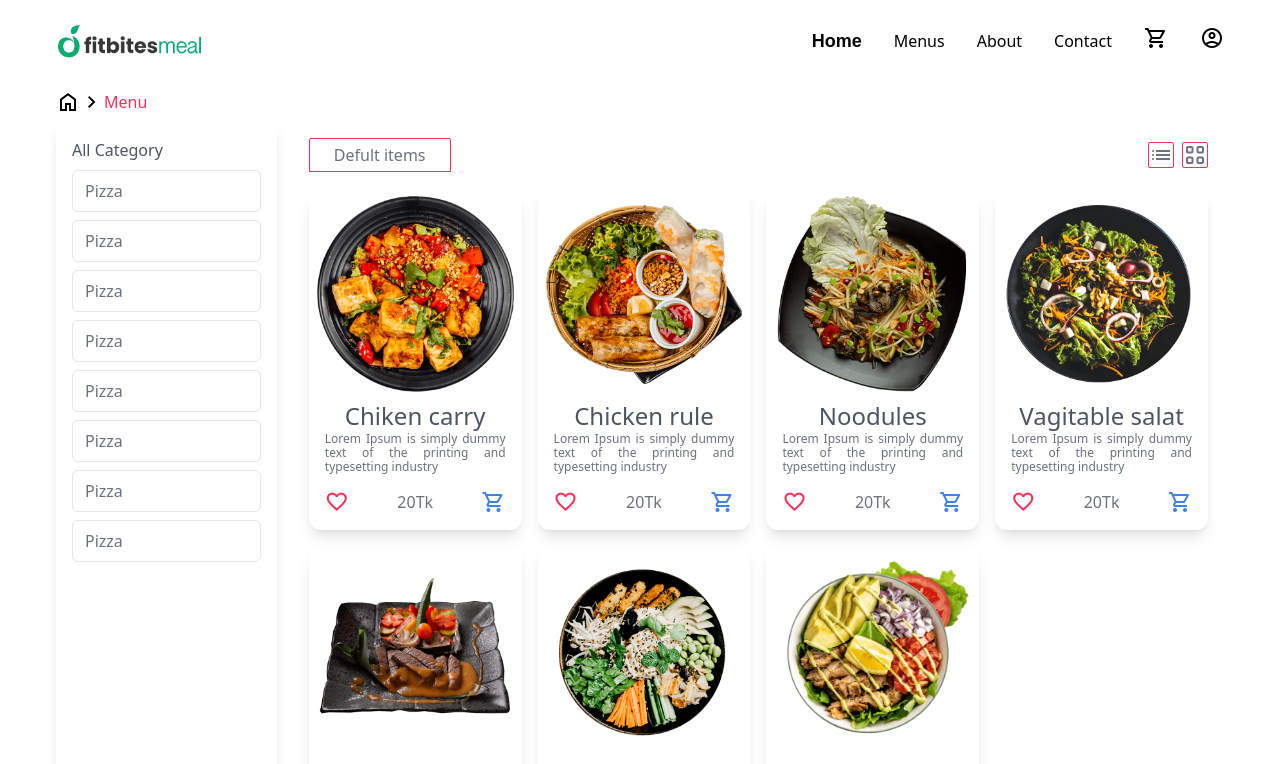
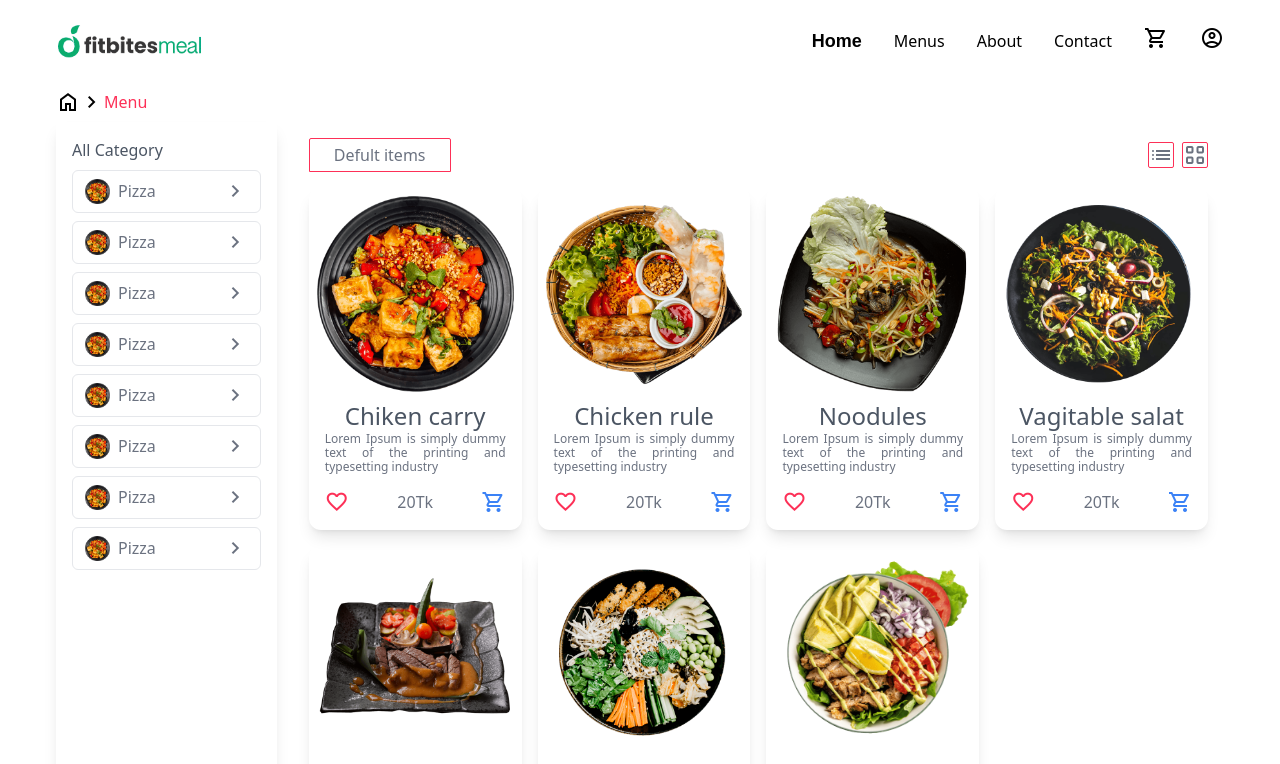
Before and after one commit to Bokhtiar/restura.com, a Next.js app: page /menu in a window 1280 px wide. Shown: the top 764 px of the page. Built offline with nearby package versions, Linux system fonts and the light colour scheme.

Commit message:
category sidebar desing updated

```diff
--- a/src/pages/menu/index.tsx
+++ b/src/pages/menu/index.tsx
@@ -1,12 +1,13 @@
 import { BreadCrumbs } from "@/components/breadCrumbs";
 import { Product } from "@/components/product";
 import { Title } from "@/components/title";
+import Image from "next/image";
 import Link from "next/link";
 import { useState } from "react";
 
 const Menu: React.FC = (): JSX.Element => {
   const [category, setCategory] = useState<boolean>(false);
-  const [col, setCol] = useState<number>(0)
+  const [col, setCol] = useState<number>(0);
 
   return (
     <>
@@ -17,15 +18,131 @@ const Menu: React.FC = (): JSX.Element => {
         <div className=" col-span-1 shadow-lg p-4">
           <span className="text-gray-600 text-md">All Category</span>
           <ul>
-            <li className="py-2 w-full border  px-3 rounded-md text-gray-500 hover:bg-primary hover:text-white my-2"> <Link href="" className="">Pizza</Link> </li>
-            <li className="py-2 w-full border  px-3 rounded-md text-gray-500 hover:bg-primary hover:text-white my-2"> <Link href="" className="">Pizza</Link> </li>
-            <li className="py-2 w-full border  px-3 rounded-md text-gray-500 hover:bg-primary hover:text-white my-2"> <Link href="" className="">Pizza</Link> </li>
-            <li className="py-2 w-full border  px-3 rounded-md text-gray-500 hover:bg-primary hover:text-white my-2"> <Link href="" className="">Pizza</Link> </li>
-            <li className="py-2 w-full border  px-3 rounded-md text-gray-500 hover:bg-primary hover:text-white my-2"> <Link href="" className="">Pizza</Link> </li>
-            <li className="py-2 w-full border  px-3 rounded-md text-gray-500 hover:bg-primary hover:text-white my-2"> <Link href="" className="">Pizza</Link> </li>
-            <li className="py-2 w-full border  px-3 rounded-md text-gray-500 hover:bg-primary hover:text-white my-2"> <Link href="" className="">Pizza</Link> </li>
-            <li className="py-2 w-full border  px-3 rounded-md text-gray-500 hover:bg-primary hover:text-white my-2"> <Link href="" className="">Pizza</Link> </li>
+            <li className="py-2 w-full border  px-3 rounded-md text-gray-500 hover:bg-primary hover:text-white my-2 flex justify-between gap-2">
+              <div className="flex gap-2">
+              <Image
+                src="/images/menu-item-1.png"
+                alt="Picture of the author"
+                width={25}
+                height={20}
+              />
+              <Link href="" className="">
+                Pizza
+              </Link>
+              </div>
+              <span className="material-symbols-outlined">chevron_right</span>
+            </li>
 
+            <li className="py-2 w-full border  px-3 rounded-md text-gray-500 hover:bg-primary hover:text-white my-2 flex justify-between gap-2">
+              <div className="flex gap-2">
+              <Image
+                src="/images/menu-item-1.png"
+                alt="Picture of the author"
+                width={25}
+                height={20}
+              />
+              <Link href="" className="">
+                Pizza
+              </Link>
+              </div>
+              <span className="material-symbols-outlined">chevron_right</span>
+            </li>
+
+
+            <li className="py-2 w-full border  px-3 rounded-md text-gray-500 hover:bg-primary hover:text-white my-2 flex justify-between gap-2">
+              <div className="flex gap-2">
+              <Image
+                src="/images/menu-item-1.png"
+                alt="Picture of the author"
+                width={25}
+                height={20}
+              />
+              <Link href="" className="">
+                Pizza
+              </Link>
+              </div>
+              <span className="material-symbols-outlined">chevron_right</span>
+            </li>
+
+
+            <li className="py-2 w-full border  px-3 rounded-md text-gray-500 hover:bg-primary hover:text-white my-2 flex justify-between gap-2">
+              <div className="flex gap-2">
+              <Image
+                src="/images/menu-item-1.png"
+                alt="Picture of the author"
+                width={25}
+                height={20}
+              />
+              <Link href="" className="">
+                Pizza
+              </Link>
+              </div>
+              <span className="material-symbols-outlined">chevron_right</span>
+            </li>
+
+
+            <li className="py-2 w-full border  px-3 rounded-md text-gray-500 hover:bg-primary hover:text-white my-2 flex justify-between gap-2">
+              <div className="flex gap-2">
+              <Image
+                src="/images/menu-item-1.png"
+                alt="Picture of the author"
+                width={25}
+                height={20}
+              />
+              <Link href="" className="">
+                Pizza
+              </Link>
+              </div>
+              <span className="material-symbols-outlined">chevron_right</span>
+            </li>
+
+
+            <li className="py-2 w-full border  px-3 rounded-md text-gray-500 hover:bg-primary hover:text-white my-2 flex justify-between gap-2">
+              <div className="flex gap-2">
+              <Image
+                src="/images/menu-item-1.png"
+                alt="Picture of the author"
+                width={25}
+                height={20}
+              />
+              <Link href="" className="">
+                Pizza
+              </Link>
+              </div>
+              <span className="material-symbols-outlined">chevron_right</span>
+            </li>
+
+
+            <li className="py-2 w-full border  px-3 rounded-md text-gray-500 hover:bg-primary hover:text-white my-2 flex justify-between gap-2">
+              <div className="flex gap-2">
+              <Image
+                src="/images/menu-item-1.png"
+                alt="Picture of the author"
+                width={25}
+                height={20}
+              />
+              <Link href="" className="">
+                Pizza
+              </Link>
+              </div>
+              <span className="material-symbols-outlined">chevron_right</span>
+            </li>
+
+
+            <li className="py-2 w-full border  px-3 rounded-md text-gray-500 hover:bg-primary hover:text-white my-2 flex justify-between gap-2">
+              <div className="flex gap-2">
+              <Image
+                src="/images/menu-item-1.png"
+                alt="Picture of the author"
+                width={25}
+                height={20}
+              />
+              <Link href="" className="">
+                Pizza
+              </Link>
+              </div>
+              <span className="material-symbols-outlined">chevron_right</span>
+            </li>
           </ul>
         </div>
 
@@ -34,21 +151,36 @@ const Menu: React.FC = (): JSX.Element => {
           <div className="">
             {/* menus */}
             <div className="flex items-center justify-between mb-4">
-              <p className="p-1 text-gray-500 border border-primary rounded-t-sm px-6 cursor-pointer hover:bg-primary hover:text-white" onClick={()=> setCol(0)}>Defult items</p>
+              <p
+                className="p-1 text-gray-500 border border-primary rounded-t-sm px-6 cursor-pointer hover:bg-primary hover:text-white"
+                onClick={() => setCol(0)}
+              >
+                Defult items
+              </p>
 
               {/* right side icon */}
               <div className="flex gap-2 items-center">
-                <span className="border border-primary text-gray-500 rounded-sm material-symbols-outlined cursor-pointer hover:bg-primary hover:text-white" onClick={()=> setCol(3)}>
+                <span
+                  className="border border-primary text-gray-500 rounded-sm material-symbols-outlined cursor-pointer hover:bg-primary hover:text-white"
+                  onClick={() => setCol(3)}
+                >
                   list
                 </span>
-                <span className=" border border-primary text-gray-500 rounded-sm material-symbols-outlined cursor-pointer hover:bg-primary hover:text-white" onClick={()=> setCol(5)}>
+                <span
+                  className=" border border-primary text-gray-500 rounded-sm material-symbols-outlined cursor-pointer hover:bg-primary hover:text-white"
+                  onClick={() => setCol(5)}
+                >
                   view_cozy
                 </span>
               </div>
             </div>
 
             {/* product */}
-            <div className={`grid grid-cols-2 ${col ? `md:grid-cols-${col}` : 'md:grid-cols-4' } ${col ? `xxl:grid-cols-${col}` : ' xxl:grid-cols-5' }  gap-4`}>
+            <div
+              className={`grid grid-cols-2 ${
+                col ? `md:grid-cols-${col}` : "md:grid-cols-4"
+              } ${col ? `xxl:grid-cols-${col}` : " xxl:grid-cols-5"}  gap-4`}
+            >
               <Product
                 name="Chiken carry"
                 price={20}
```
